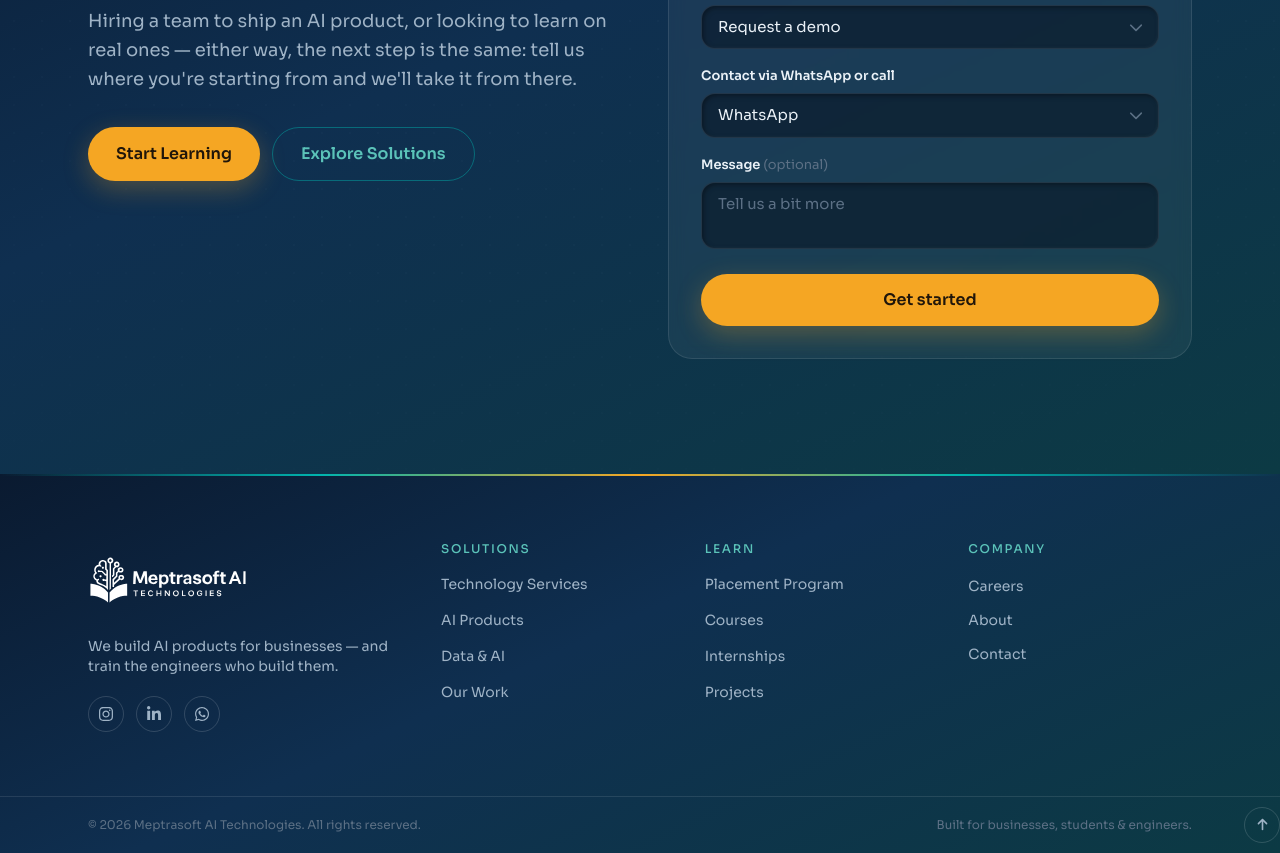
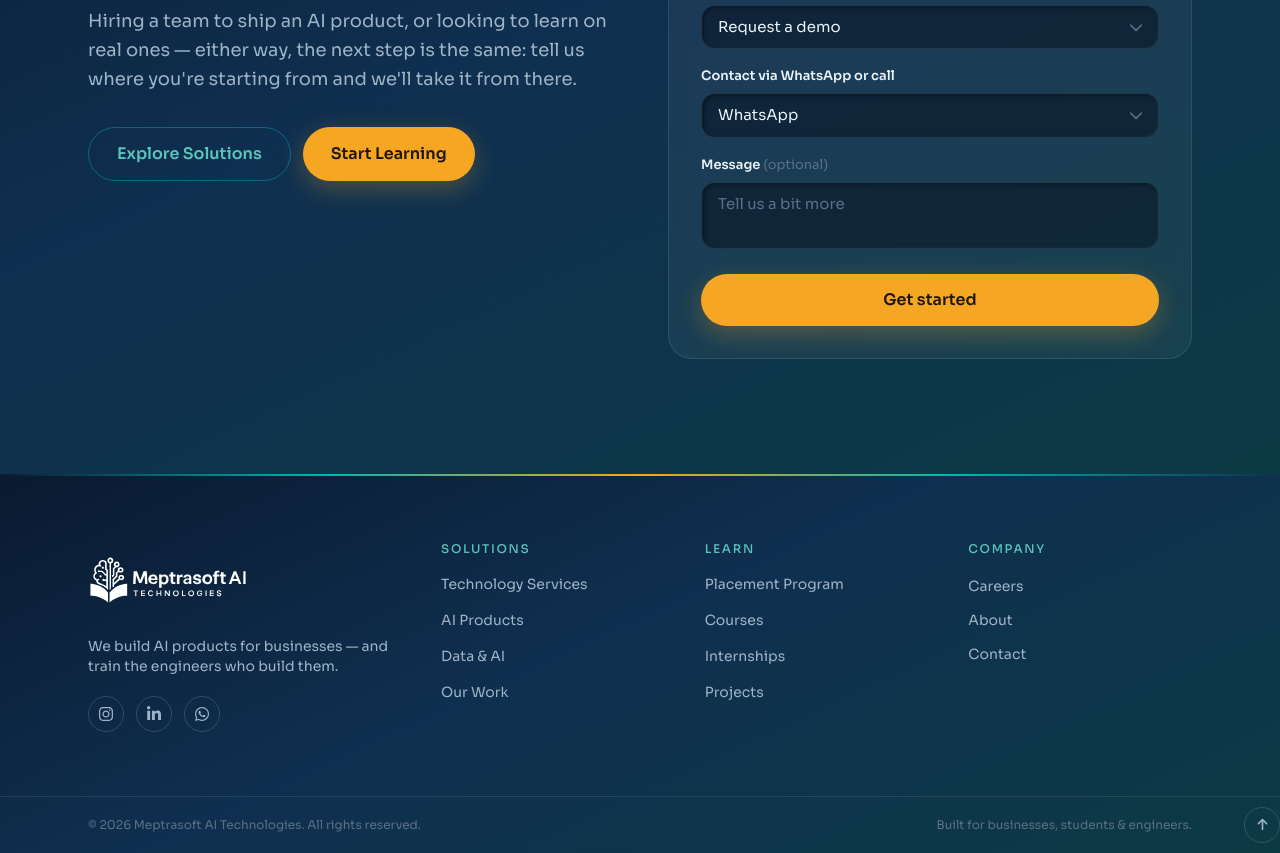
Before and after one commit to parthasarathys03/Meptra-soft-website, a React (Vite) app: page /solutions in a window 1280 px wide. Shown: the part 6600-7453 px from the top of the page. Built offline with nearby package versions, Linux system fonts and the light colour scheme.

Commit message:
fix: solid WhatsApp-green sticky CTA button for mobile contrast; responsive FinalCTA buttons
WhatsApp icon button was low-contrast against the sticky bar; give it a
brand-green fill. Also make FinalCTA buttons stack 2-up on small screens
so labels don't clip.

```diff
--- a/src/components/layout/StickyCTABar.tsx
+++ b/src/components/layout/StickyCTABar.tsx
@@ -15,7 +15,7 @@ export function StickyCTABar() {
           size="md"
           href={site.social.whatsapp}
           aria-label="Chat on WhatsApp"
-          className="!px-4"
+          className="!px-4 !bg-[#25D366] !text-white shadow-[0_2px_10px_rgba(37,211,102,0.45)] hover:!bg-[#20bd5a]"
         >
           <Icon name="whatsapp" size={20} />
         </Button>
--- a/src/components/sections/FinalCTA.tsx
+++ b/src/components/sections/FinalCTA.tsx
@@ -18,12 +18,22 @@ export function FinalCTA() {
             the same: tell us where you're starting from and we'll take it from there.
           </p>
 
-          <div className="mt-8 flex flex-wrap gap-3">
-            <Button variant="amber" size="lg" to="/learn">
+          <div className="mt-8 grid grid-cols-2 gap-3 sm:flex sm:flex-wrap">
+            <Button
+              variant="outline-light"
+              size="lg"
+              to="/solutions"
+              className="w-full whitespace-nowrap px-3 text-[13px] sm:w-auto sm:px-7 sm:text-base"
+            >
+              Explore Solutions
+            </Button>
+            <Button
+              variant="amber"
+              size="lg"
+              to="/learn"
+              className="w-full whitespace-nowrap px-3 text-[13px] sm:w-auto sm:px-7 sm:text-base"
+            >
               Start Learning
-            </Button>
-            <Button variant="outline-light" size="lg" to="/solutions">
-              Explore Solutions
             </Button>
           </div>
         </Reveal>
```
